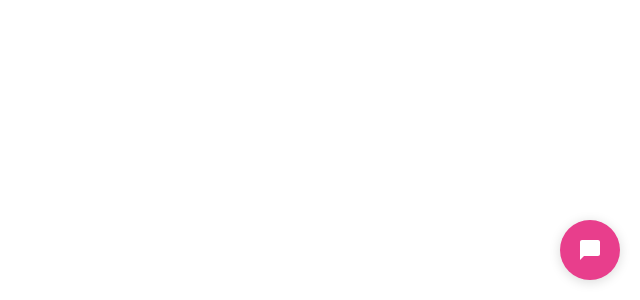
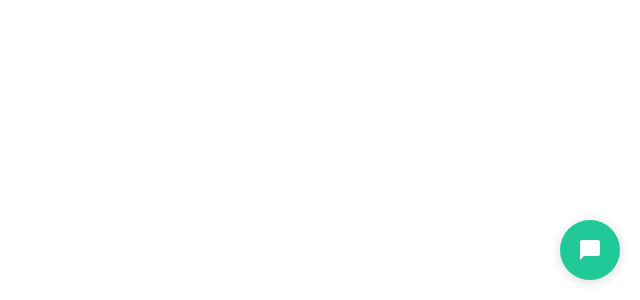
Before and after one commit to mharthi/NumoChat, a plain HTML site: page index.html in a window 1280 px wide. Shown: the part 500-800 px from the top of the page, without its empty margins (640-1280 px from the left). Drawn offline with Linux system fonts and the light colour scheme.

Commit message:
index.html

```diff
--- a/index.html
+++ b/index.html
@@ -5,8 +5,8 @@ document.addEventListener('DOMContentLoaded', function() {
         var liveChatConfig = {
             apiKey: 'livechat_68b94b8c869bdd98f805d6a4_1757791001127',
             companyId: '68b94b8c869bdd98f805d6a4',
-            baseUrl: 'https://windy-condor-75-mppamw4cxktg.deno.dev',
-            color: '#e83e8c',
+            baseUrl: 'https://windy-condor-75-r387a57v7rq0.deno.dev',
+            color: '#20c997',
             position: 'bottom-right',
             welcomeMessage: 'مرحباً! كيف يمكننا مساعدتك اليوم؟',
             offlineMessage: 'نحن غير متواجدين حالياً، اترك رسالتك وسنعود إليك قريباً.',
```
